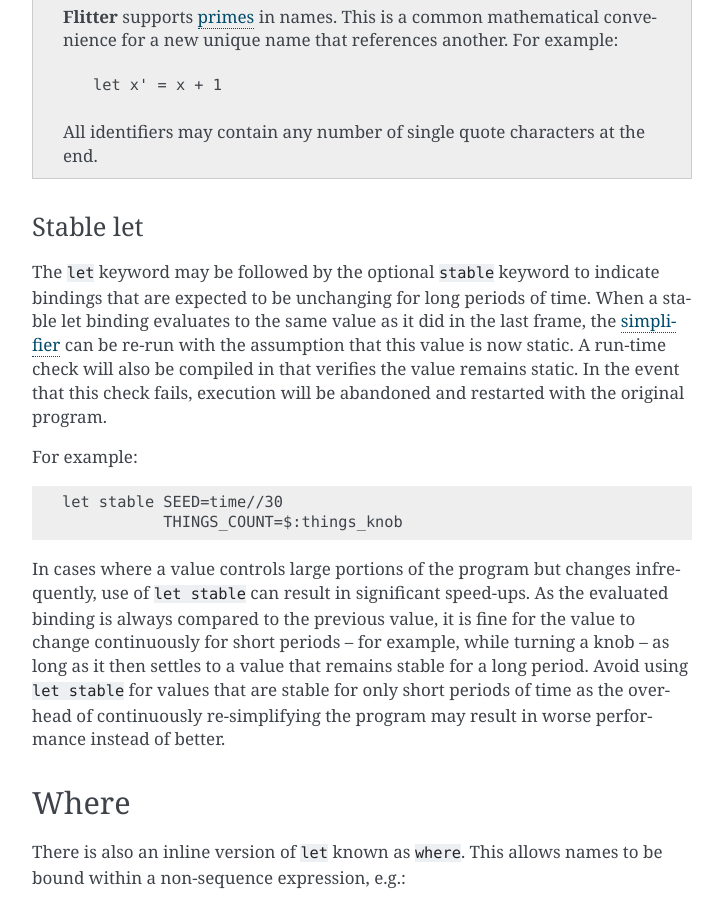
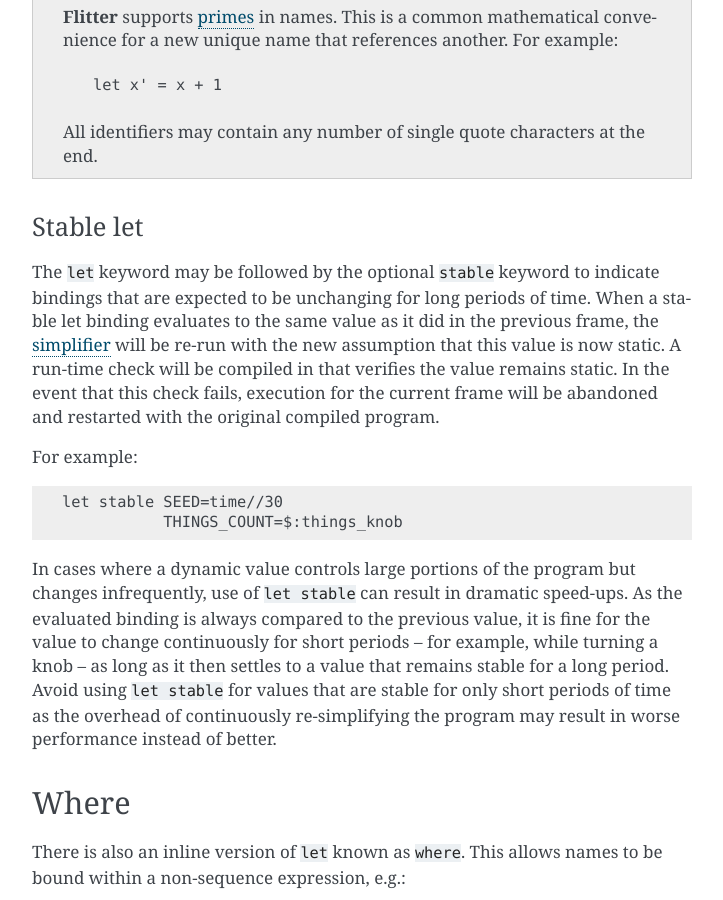
Before and after one commit to jonathanhogg/flitter, a Sphinx documentation site: the page built from docs/language.md, in a window 1280 px wide and 900 px high, scrolled down 15071 px. Shown: the whole window, without its empty margins (388-1111 px from the left). Built offline with Sphinx 7.4.7, drawn with Linux system fonts in a browser that asks for light colours.

Commit message:
More stable let docs tweaks

````diff
--- a/docs/language.md
+++ b/docs/language.md
@@ -724,11 +724,12 @@ All identifiers may contain any number of single quote characters at the end.
 
 The `let` keyword may be followed by the optional `stable` keyword to
 indicate bindings that are expected to be unchanging for long periods of time.
-When a stable let binding evaluates to the same value as it did in the last
-frame, the [simplifier](#simplification) can be re-run with the assumption that this
-value is now static. A run-time check will also be compiled in that verifies
-the value remains static. In the event that this check fails, execution will
-be abandoned and restarted with the original program.
+When a stable let binding evaluates to the same value as it did in the previous
+frame, the [simplifier](#simplification) will be re-run with the new assumption
+that this value is now static. A run-time check will be compiled in that
+verifies the value remains static. In the event that this check fails,
+execution for the current frame will be abandoned and restarted with the
+original compiled program.
 
 For example:
 
@@ -737,14 +738,14 @@ let stable SEED=time//30
            THINGS_COUNT=$:things_knob
 ```
 
-In cases where a value controls large portions of the program but changes
-infrequently, use of `let stable` can result in significant speed-ups. As the
-evaluated binding is always compared to the previous value, it is fine for the
-value to change continuously for short periods – for example, while turning a
-knob – as long as it then settles to a value that remains stable for a long
-period. Avoid using `let stable` for values that are stable for only short
-periods of time as the overhead of continuously re-simplifying the program
-may result in worse performance instead of better.
+In cases where a dynamic value controls large portions of the program but
+changes infrequently, use of `let stable` can result in dramatic speed-ups.
+As the evaluated binding is always compared to the previous value, it is fine
+for the value to change continuously for short periods – for example, while
+turning a knob – as long as it then settles to a value that remains stable for
+a long period. Avoid using `let stable` for values that are stable for only
+short periods of time as the overhead of continuously re-simplifying the
+program may result in worse performance instead of better.
 
 ## Where
 
````
